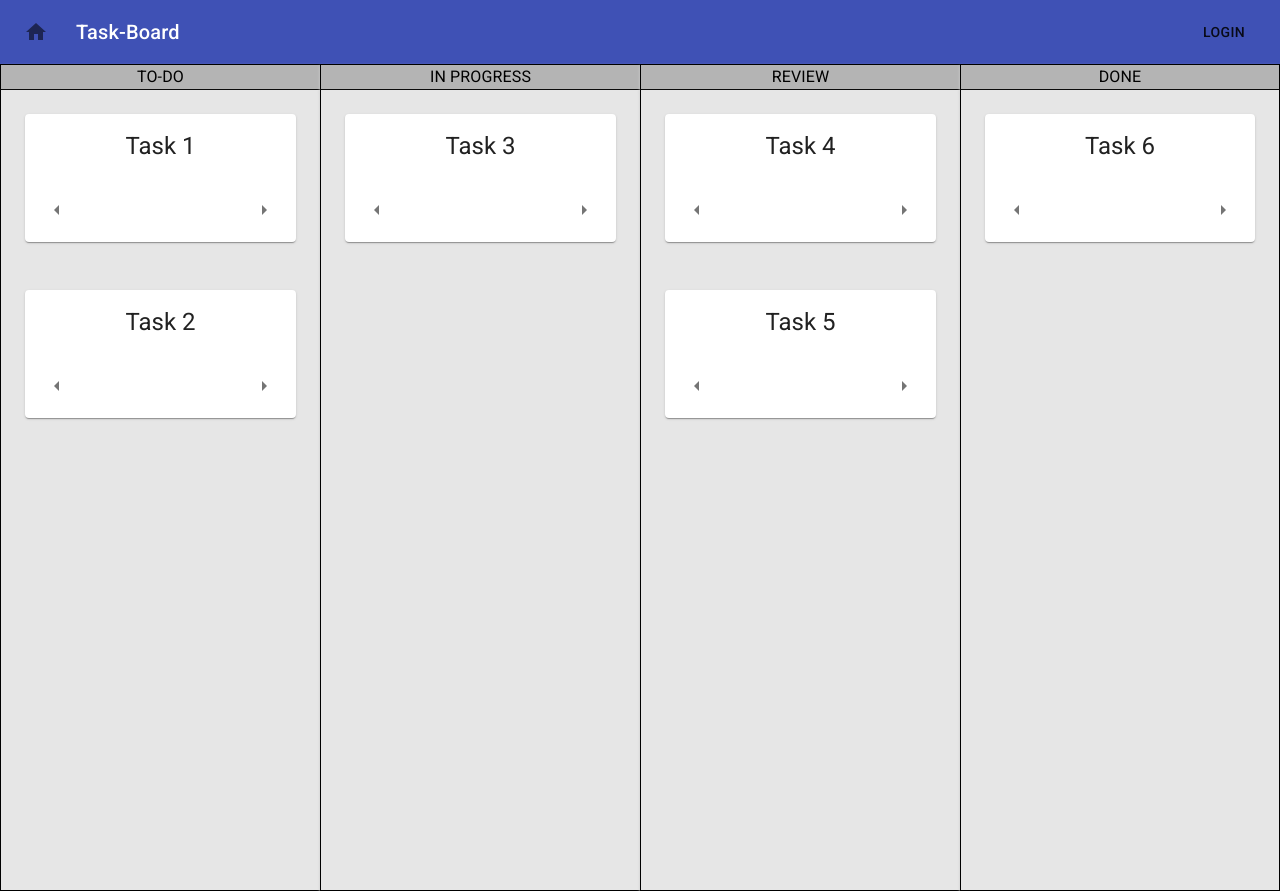
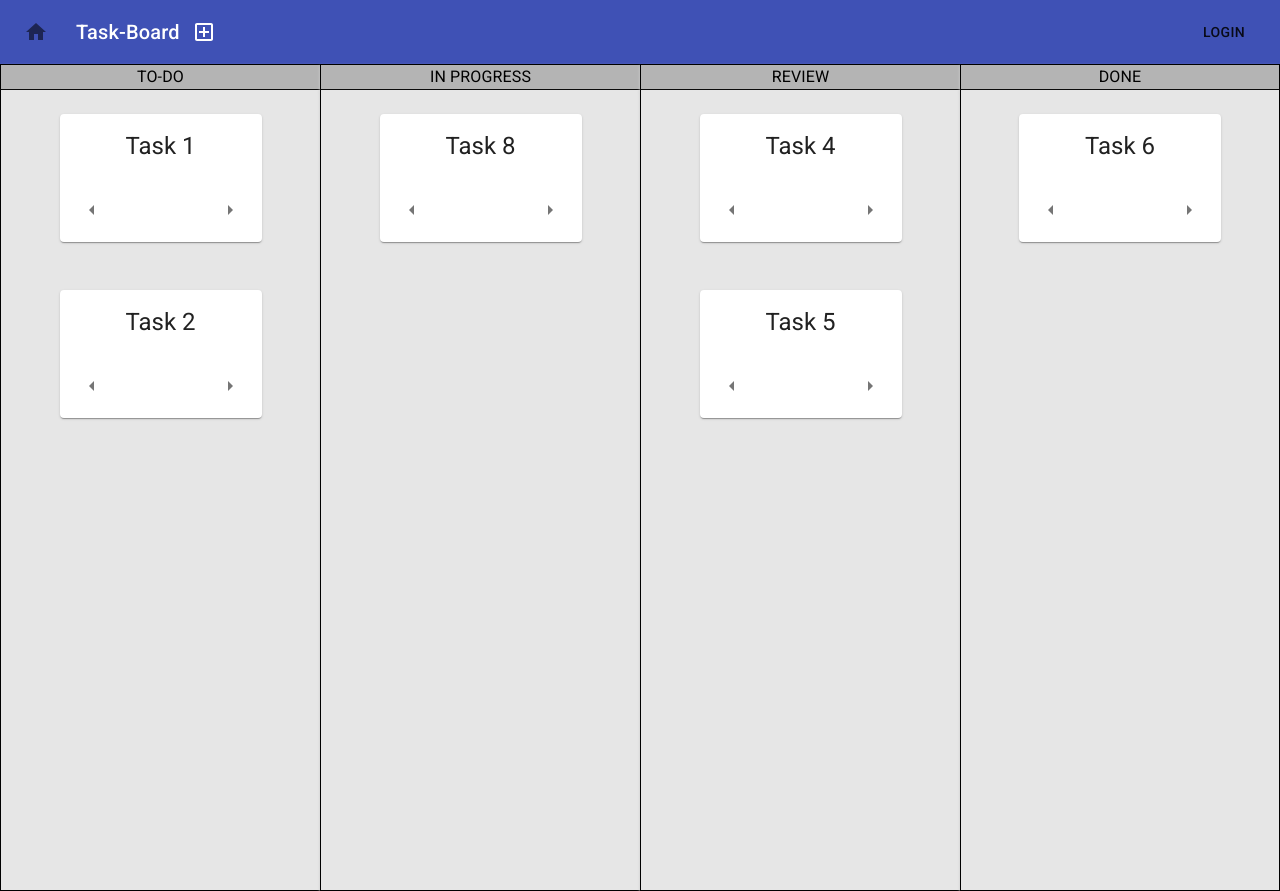
Before and after one commit to JonasNicoletti/task-board, a React (Create React App) app: page / in a window 1280 px wide. Built offline with nearby package versions, Linux system fonts and the light colour scheme.

Commit message:
(feat) create task

```diff
--- a/package.json
+++ b/package.json
@@ -10,8 +10,10 @@
     "@testing-library/user-event": "^7.2.1",
     "react": "^16.13.1",
     "react-dom": "^16.13.1",
+    "react-redux": "^7.2.0",
     "react-router-dom": "^5.2.0",
-    "react-scripts": "3.4.1"
+    "react-scripts": "3.4.1",
+    "redux": "^4.0.5"
   },
   "scripts": {
     "start": "react-scripts start",
--- a/src/App.js
+++ b/src/App.js
@@ -1,5 +1,6 @@
 import React from 'react';
 import { Switch, Route } from 'react-router-dom';
+
 import Layout from './hoc/Layout';
 import Auth from './containers/auth/Auth';
 import TaskBoard from './containers/task-board/TaskBoard';
@@ -11,6 +12,7 @@ function App() {
         <Route path="/auth" exact component={Auth} />
         <Route path="/" exact component={TaskBoard} />
       </Switch>
+
     </Layout>
   );
 }
--- /dev/null
+++ b/src/components/Task/CreateTaskModal.js
@@ -0,0 +1,84 @@
+import React from 'react';
+import { Modal, makeStyles, TextField, Button } from '@material-ui/core';
+import SaveIcon from '@material-ui/icons/Save';
+import CloseIcon from '@material-ui/icons/Close';
+
+const useStyles = makeStyles((theme) => ({
+    modal: {
+        display: 'flex',
+        alignItems: 'center',
+        justifyContent: 'center',
+    },
+    content: {
+        width: 300,
+        backgroundColor: theme.palette.background.paper,
+        border: '2px solid #000',
+        boxShadow: theme.shadows[5],
+        padding: theme.spacing(2, 4, 3),
+    },
+    actions: {
+        display: 'flex',
+        margin: theme.spacing(4, 0, 0),
+        justifyContent: 'space-between'
+    }
+}));
+
+const CreateTaskModal = (props) => {
+
+    const classes = useStyles();
+    const [title, setTitle] = React.useState('');
+
+    const handleChange = (event) => {
+        setTitle(event.target.value);
+    };
+
+    const handleSubmit = (event) => {
+        event.preventDefault();
+        props.onSave(title);
+    };
+
+    return (
+        <Modal
+            className={classes.modal}
+            open={props.open}
+            aria-labelledby='modal-title'
+            aria-describedby='modal-body'
+            disableBackdropClick
+            disableEscapeKeyDown
+            onRendered={() => setTitle('')}
+            onClose={props.onClose}>
+            <form
+                className={classes.content}
+                onSubmit={handleSubmit}
+                autoComplete='off'>
+                <TextField
+                    id='modal-title'
+                    label='Title'
+                    value={title}
+                    onChange={handleChange}
+                    required
+                    fullWidth />
+                <div id='modal-body' className={classes.actions} >
+                    <Button
+                        variant='outlined'
+                        color='secondary'
+                        size='small'
+                        startIcon={<CloseIcon />}
+                        onClick={props.onClose}>
+                        CANCEL
+                    </Button>
+                    <Button
+                        variant='outlined'
+                        color='primary'
+                        size='small'
+                        type='submit'
+                        startIcon={<SaveIcon />}>
+                        SAVE
+                    </Button>
+                </div>
+            </form>
+        </Modal>
+    );
+}
+
+export default CreateTaskModal;
--- a/src/components/Task/Task.js
+++ b/src/components/Task/Task.js
@@ -5,7 +5,8 @@ import ArrowRight from '@material-ui/icons/ArrowRight';
 
 const useStyles = makeStyles({
     root: {
-        padding: '24px'
+        padding: '24px',
+        maxWidth: '250px'
     },
     cardActions: {
         width: '100%'
--- a/src/containers/task-board/TaskBoard.js
+++ b/src/containers/task-board/TaskBoard.js
@@ -1,75 +1,39 @@
-import React, { useState } from 'react';
+import React from 'react';
+import { connect } from 'react-redux';
 import { Grid } from '@material-ui/core';
+
 import TaskBoardColumn from './task-board-column/TaskBoardColumn'
+import * as actions from '../../store/actions';
 
-const TaskBoard = () => {
+const TaskBoard = (props) => {
 
-
-    const [tasks, setTasks] = useState([
-        {
-            title: "Task 1",
-            id: Math.random(),
-            state: 0
-        },
-        {
-            title: "Task 2",
-            id: Math.random(),
-            state: 0
-        },
-        {
-            title: "Task 3",
-            id: Math.random(),
-            state: 1
-        },
-        {
-            title: "Task 4",
-            id: Math.random(),
-            state: 2
-        },
-        {
-            title: "Task 5",
-            id: Math.random(),
-            state: 2
-        },
-        {
-            title: "Task 6",
-            id: Math.random(),
-            state: 3
-        }
-    ]);
-
-    const moveLeft = (taskId) => {
-        var new_tasks = [...tasks];
-        new_tasks.map(t => {
-            if (t.id === taskId) {
-                t.state -=1;
-            }
-            return t;
-        });
-        setTasks(new_tasks);
-    };
-    const moveRight = (taskId) => {
-        var new_tasks = [...tasks];
-        new_tasks.map(t => {
-            if (t.id === taskId) {
-                t.state +=1;
-            }
-            return t;
-        });
-        setTasks(new_tasks);
-    };
-    const todoTasks = tasks.filter(t => t.state === 0);
-    const inProgressTasks = tasks.filter(t => t.state === 1);
-    const reviewTasks = tasks.filter(t => t.state === 2);
-    const doneTasks = tasks.filter(t => t.state === 3);
+    const todoTasks = props.tasks.filter(t => t.state === 0);
+    const inProgressTasks = props.tasks.filter(t => t.state === 1);
+    const reviewTasks = props.tasks.filter(t => t.state === 2);
+    const doneTasks = props.tasks.filter(t => t.state === 3);
     return (
-        <Grid container spacing={0}>
-            <TaskBoardColumn title={"TO-DO"} tasks={todoTasks} moveLeft={() => {}} moveRight={(taskId) => moveRight(taskId)}/>
-            <TaskBoardColumn title={"IN PROGRESS"} tasks={inProgressTasks} moveLeft={(taskId) => moveLeft(taskId)} moveRight={(taskId) => moveRight(taskId)}/>
-            <TaskBoardColumn title={"REVIEW"} tasks={reviewTasks} moveLeft={(taskId) => moveLeft(taskId)} moveRight={(taskId) => moveRight(taskId)}/>
-            <TaskBoardColumn title={"DONE"} tasks={doneTasks} borderRight={1} moveLeft={(taskId) => moveLeft(taskId)} moveRight={() => {}}/>
-        </Grid>
+        <div>
+            <Grid container spacing={0}>
+                <TaskBoardColumn title={"TO-DO"} tasks={todoTasks} moveLeft={() => { }} moveRight={(taskId) => props.onTaskMovedForward(taskId)} />
+                <TaskBoardColumn title={"IN PROGRESS"} tasks={inProgressTasks} moveLeft={(taskId) => props.onTaskMovedBackward(taskId)} moveRight={(taskId) => props.onTaskMovedForward(taskId)} />
+                <TaskBoardColumn title={"REVIEW"} tasks={reviewTasks} moveLeft={(taskId) => props.onTaskMovedBackward(taskId)} moveRight={(taskId) => props.onTaskMovedForward(taskId)} />
+                <TaskBoardColumn title={"DONE"} tasks={doneTasks} borderRight={1} moveLeft={(taskId) => props.onTaskMovedBackward(taskId)} moveRight={() => { }} />
+            </Grid>
+        </div>
     );
 }
 
-export default TaskBoard;
+const mapStateToProps = (state) => {
+    return {
+        tasks: state.tasks
+    };
+};
+
+const mapDispatchToProps = (dispatch) => {
+    return {
+        onTaskMovedForward: (taskId) => dispatch(actions.moveForward(taskId)),
+        onTaskMovedBackward: (taskId) => dispatch(actions.moveBackward(taskId))
+    };
+};
+
+export default connect(mapStateToProps, mapDispatchToProps)(TaskBoard);
--- a/src/hoc/Layout.js
+++ b/src/hoc/Layout.js
@@ -1,8 +1,14 @@
 import React from 'react';
 import { NavLink } from 'react-router-dom';
+import { connect } from 'react-redux';
 
 import { Button, Typography, Toolbar, AppBar, makeStyles, IconButton } from '@material-ui/core';
+
 import HomeIcon from '@material-ui/icons/Home';
+import AddIcon from '@material-ui/icons/AddBoxOutlined';
+import CreateTaskModal from '../components/Task/CreateTaskModal';
+import * as actions from '../store/actions';
+
 const Layout = (props) => {
 
     const useStyles = makeStyles((theme) => ({
@@ -12,14 +18,30 @@ const Layout = (props) => {
         menuButton: {
             marginRight: theme.spacing(2),
         },
-        title: {
-            flexGrow: 1,
+        auth: {
+            marginLeft: 'auto',
         },
     }));
 
+    const [open, setOpen] = React.useState(false);
+
+    const handleOpen = () => {
+        setOpen(true);
+      };
+
+      const handleClose = () => {
+        setOpen(false);
+      };
+
+      const handleSave = (title) => {
+          props.onTaskAdded(title);
+          setOpen(false);
+      }
+
+
     const classes = useStyles();
     return (
-        <div>
+        <div className={classes.root}>
             <AppBar position="static">
                 <Toolbar>
                     <NavLink to="/">
@@ -30,16 +52,27 @@ const Layout = (props) => {
                     <Typography variant="h6" className={classes.title}>
                         Task-Board
                     </Typography>
-                    <NavLink to="/auth">
+                    <IconButton color="inherit" onClick={handleOpen}>
+                        <AddIcon/>
+                    </IconButton>
+                    <NavLink to="/auth" className={classes.auth}>
                         <Button >Login</Button>
                     </NavLink>
                 </Toolbar>
             </AppBar>
             <div>
                 {props.children}
+                <CreateTaskModal open={open} onClose={handleClose} onSave={handleSave}/>
             </div>
         </div>
     );
 }
 
-export default Layout;
+
+const mapDispatchToProps = (dispatch) => {
+    return {
+        onTaskAdded: (title) => dispatch(actions.addNew(title)),
+    };
+};
+
+export default connect(null, mapDispatchToProps)(Layout);
--- a/src/index.js
+++ b/src/index.js
@@ -1,20 +1,29 @@
 import React from 'react';
 import ReactDOM from 'react-dom';
 import { ThemeProvider } from '@material-ui/core/styles';
+import { Provider } from 'react-redux'
 
 import './index.css';
 import App from './App';
+import taskReducer from './store/reducers/taskReducer';
+import { createStore } from 'redux';
+
 import * as serviceWorker from './serviceWorker';
 import theme from './theme';
 import { BrowserRouter } from 'react-router-dom';
 
+const store = createStore(
+  taskReducer
+);
 
 const app = (
-  <BrowserRouter>
-    <ThemeProvider theme={theme}>
-      <App />
-    </ThemeProvider>
-  </BrowserRouter>
+  <Provider store={store}>
+    <BrowserRouter>
+      <ThemeProvider theme={theme}>
+        <App />
+      </ThemeProvider>
+    </BrowserRouter>
+  </Provider>
 )
 
 ReactDOM.render(app, document.getElementById('root'));
--- /dev/null
+++ b/src/store/actions/actionTypes.js
@@ -0,0 +1,3 @@
+export const TASK_MOVE_FORWARD = 'TASK_MOVE_FORWARD';
+export const TASK_MOVE_BACKWARD = 'TASK_MOVE_BACKWARD';
+export const TASK_ADD_NEW = 'TASK_ADD_NEW';
--- /dev/null
+++ b/src/store/actions/index.js
@@ -0,0 +1 @@
+export { moveForward, moveBackward, addNew } from './task';
--- /dev/null
+++ b/src/store/actions/task.js
@@ -0,0 +1,22 @@
+import * as actionTypes from './actionTypes';
+
+export const moveForward = (id) => {
+    return {
+        type: actionTypes.TASK_MOVE_FORWARD,
+        taskId: id,
+    };
+};
+
+export const moveBackward = (id) => {
+    return {
+        type: actionTypes.TASK_MOVE_BACKWARD,
+        taskId: id,
+    };
+};
+
+export const addNew = (title) => {
+    return {
+        type: actionTypes.TASK_ADD_NEW,
+        title: title,
+    };
+};
--- /dev/null
+++ b/src/store/reducers/taskReducer.js
@@ -0,0 +1,74 @@
+import * as actionTypes from '../actions/actionTypes';
+
+const initialState = {
+    tasks: [{
+        title: "Task 1",
+        id: Math.random(),
+        state: 0
+    },
+    {
+        title: "Task 2",
+        id: Math.random(),
+        state: 0
+    },
+    {
+        title: "Task 8",
+        id: Math.random(),
+        state: 1
+    },
+    {
+        title: "Task 4",
+        id: Math.random(),
+        state: 2
+    },
+    {
+        title: "Task 5",
+        id: Math.random(),
+        state: 2
+    },
+    {
+        title: "Task 6",
+        id: Math.random(),
+        state: 3
+    }]
+};
+
+const reducer = (state = initialState, action) => {
+    switch (action.type) {
+        case actionTypes.TASK_MOVE_FORWARD:
+            var updated_tasks = [...state.tasks];
+            updated_tasks.map(t => {
+                if (t.id === action.taskId) {
+                    t.state +=1;
+                }
+                return t;
+            });
+            return {
+                tasks: updated_tasks
+            }
+        case actionTypes.TASK_MOVE_BACKWARD:
+            var updated_tasks = [...state.tasks];
+            updated_tasks.map(t => {
+                if (t.id === action.taskId) {
+                    t.state -=1;
+                }
+                return t;
+            });
+            return {
+                tasks: updated_tasks
+            }
+        case actionTypes.TASK_ADD_NEW:
+            const newTask = {
+                title: action.title,
+                id: Math.random(),
+                state: 0
+            };
+            return {
+                tasks: state.tasks.concat(newTask)
+            }
+        default:
+            return state;
+    }
+};
+
+export default reducer;
```
Also changed, not shown: 1 other file (tests, documents, lock files or other folders).
